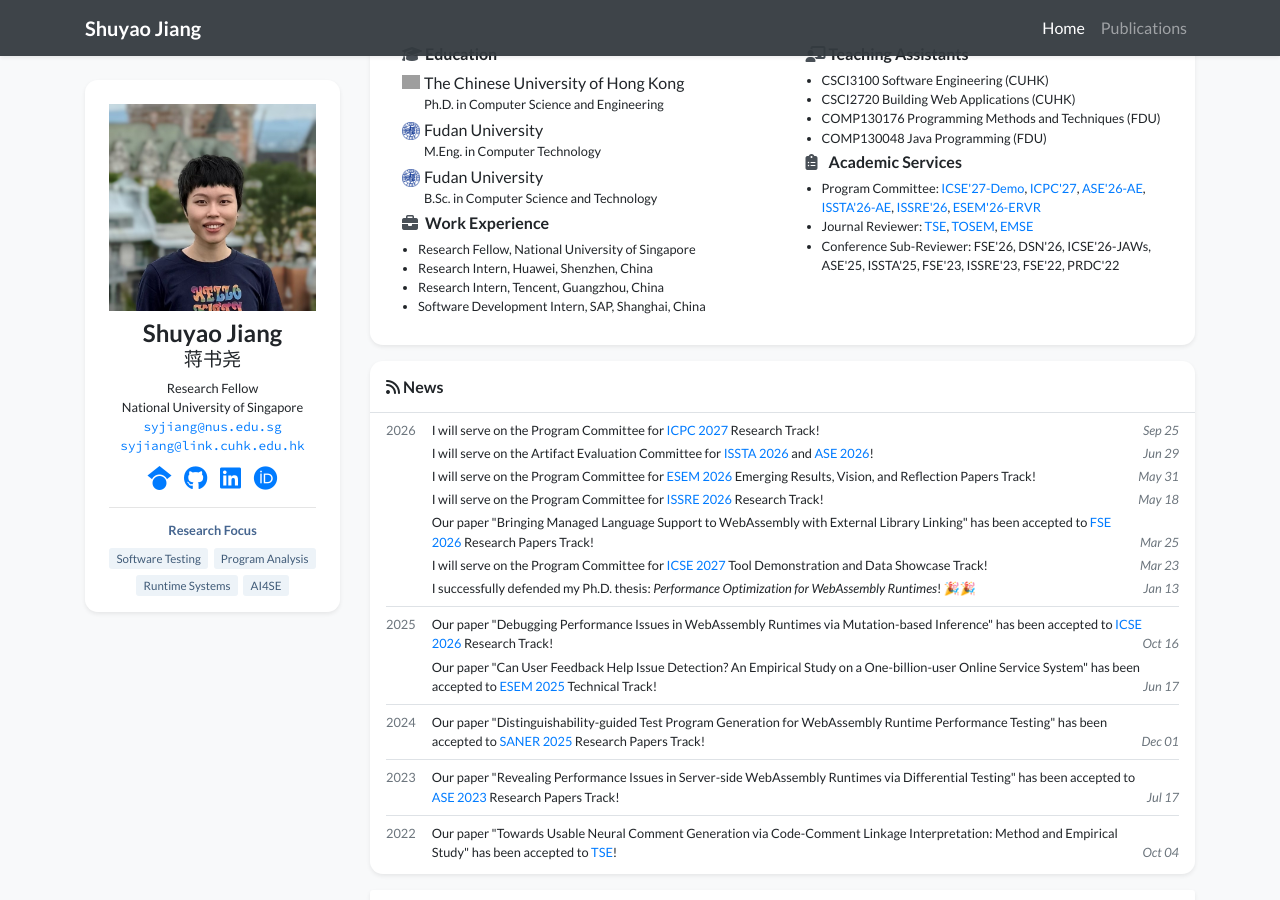
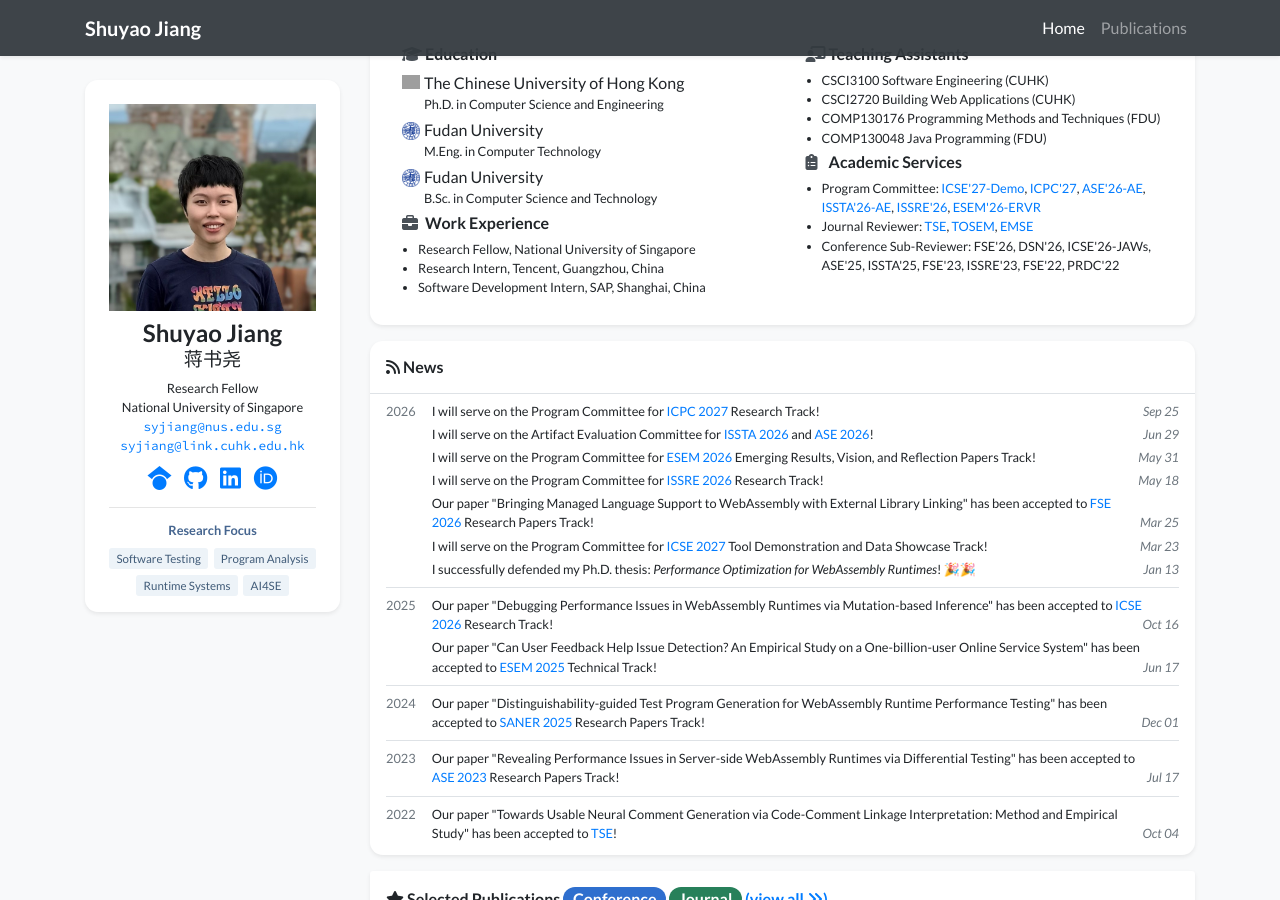
Before and after one commit to ShuyaoJiang/ShuyaoJiang.github.io, a Jekyll site: the page built from index.html, in a window 1280 px wide and 900 px high, scrolled down 596 px. Built offline with Jekyll 4.4.1, drawn with Linux system fonts in a browser that asks for light colours; nearby versions of some CDN libraries; a style sheet for code colours, icons or effects is not loaded; grey boxes are pictures that could not be loaded.

Commit message:
Update profile.yml

```diff
--- a/_data/profile.yml
+++ b/_data/profile.yml
@@ -44,7 +44,6 @@ education:
 
 work:
 - name: Research Fellow, National University of Singapore
-- name: Research Intern, Huawei, Shenzhen, China
 - name: Research Intern, Tencent, Guangzhou, China
 - name: Software Development Intern, SAP, Shanghai, China
 
```
